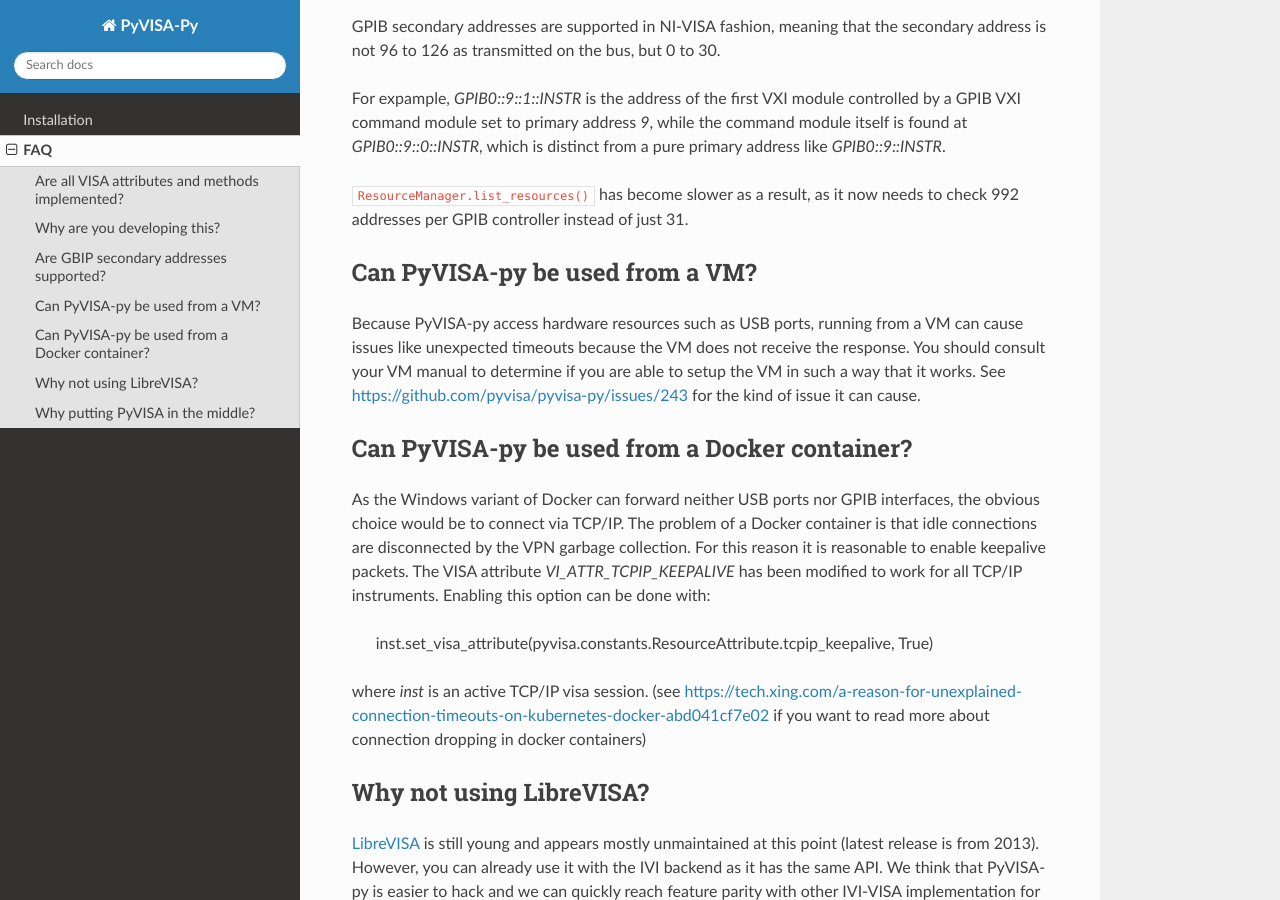
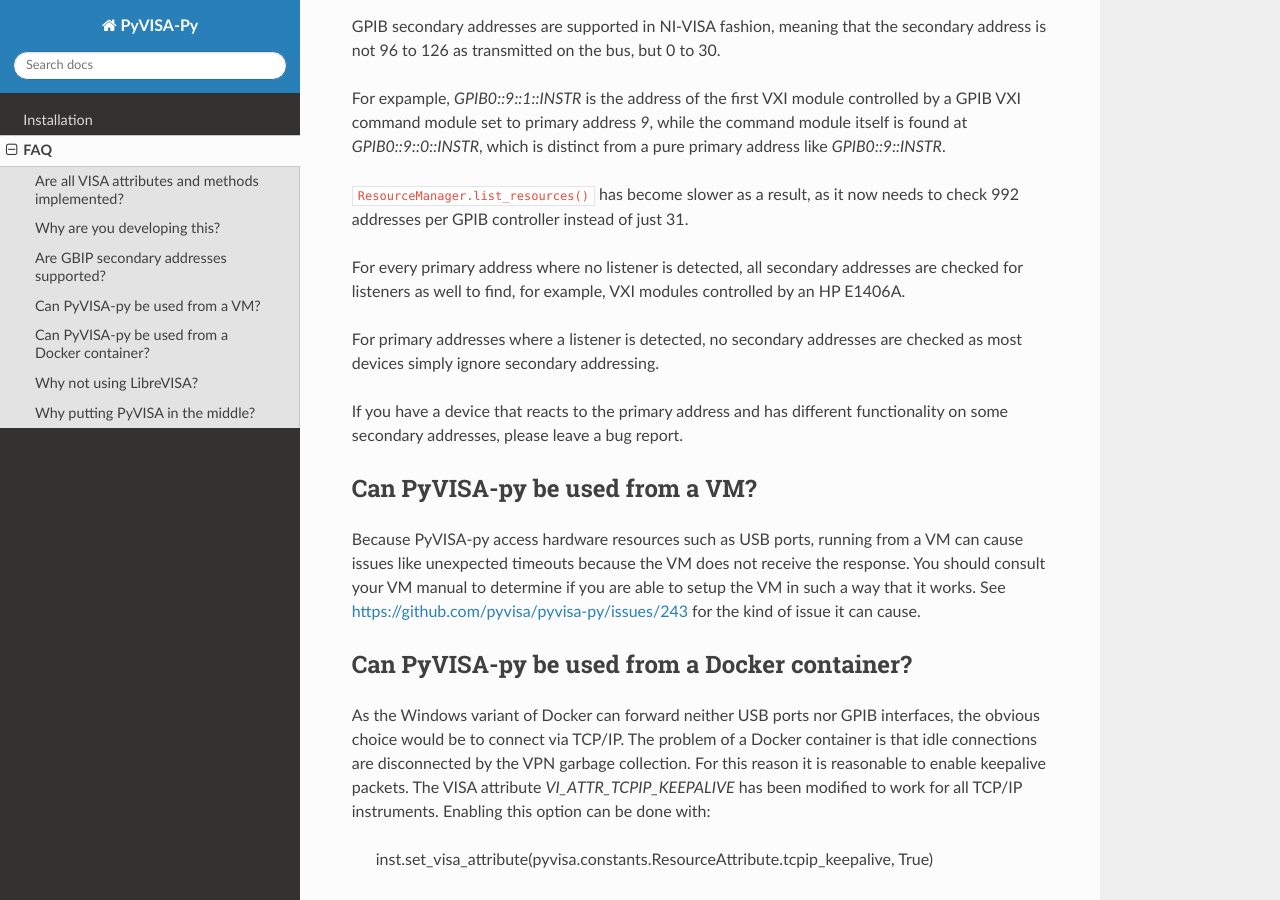
Before and after one commit to pyvisa/pyvisa-py, a Sphinx documentation site: the page built from docs/source/faq.rst, in a window 1280 px wide and 900 px high, scrolled down 481 px. Built offline with Sphinx 7.4.7 and the Read the Docs theme 2.0.0, drawn with Linux system fonts in a browser that asks for light colours.

Commit message:
describe current probing behavior

```diff
--- a/docs/source/faq.rst
+++ b/docs/source/faq.rst
@@ -34,6 +34,16 @@
 
 ``ResourceManager.list_resources()`` has become slower as a result,
 as it now needs to check 992 addresses per GPIB controller instead of just 31.
+
+For every primary address where no listener is detected, all
+secondary addresses are checked for listeners as well to find, for example,
+VXI modules controlled by an HP E1406A.
+
+For primary addresses where a listener is detected, no secondary addresses are
+checked as most devices simply ignore secondary addressing.
+
+If you have a device that reacts to the primary address and has different
+functionality on some secondary addresses, please leave a bug report.
 
 
 Can PyVISA-py be used from a VM?
```
